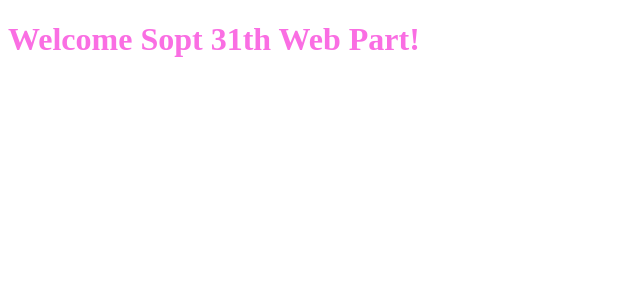
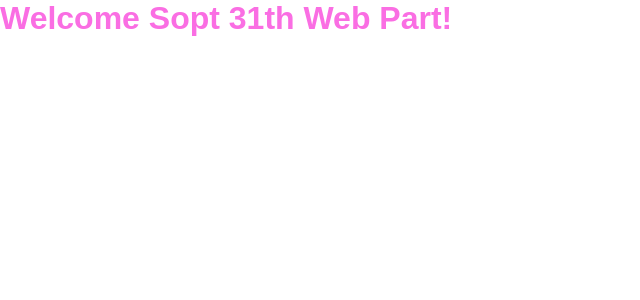
Before and after one commit to juno7803/storybook-example, a Next.js app: page / in a window 1280 px wide. Shown: the top 300 px of the page, without its empty margins (0-640 px from the left). Built offline with nearby package versions, Linux system fonts and the light colour scheme.

Commit message:
feat: Color mdx 문서 추가

```diff
--- a/pages/_app.tsx
+++ b/pages/_app.tsx
@@ -1,10 +1,11 @@
 import type { AppProps } from "next/app";
 import { ThemeProvider } from "@emotion/react";
-import { theme } from "../styles";
+import { theme, GlobalStyle } from "../styles";
 
 export default function App({ Component, pageProps }: AppProps) {
   return (
     <ThemeProvider theme={theme}>
+      <GlobalStyle />
       <Component {...pageProps} />
     </ThemeProvider>
   );
--- /dev/null
+++ b/stories/Colors.tsx
@@ -0,0 +1,58 @@
+import { css } from "@emotion/react";
+import styled from "@emotion/styled";
+import { colors } from "../styles";
+
+export const Colors: React.FC<{}> = () => {
+  return (
+    <List>
+      {Object.entries(colors).map(([name, code]) => (
+        <Item key={code}>
+          <Chip $color={code} border={code === colors.white} />
+          <Name>{name}</Name>
+          <Code>{code}</Code>
+        </Item>
+      ))}
+    </List>
+  );
+};
+
+const List = styled.ul`
+  display: flex;
+  padding: 0;
+  gap: 16px;
+`;
+
+const Item = styled.li`
+  list-style: none;
+  display: flex;
+  flex-direction: column;
+  align-items: center;
+  justify-content: center;
+`;
+
+const Chip = styled.div<{ $color: string; border: boolean }>`
+  width: 60px;
+  height: 60px;
+  border-radius: 100%;
+  box-sizing: border-box;
+  background-color: ${({ $color }) => $color};
+  ${({ border }) =>
+    border &&
+    css`
+      border: 1px solid ${colors.gray};
+    `};
+`;
+
+const Name = styled.div`
+  margin-top: 2px;
+  font-size: 13px;
+  line-height: 18px;
+  font-weight: 600;
+`;
+
+const Code = styled.div`
+  color: ${colors.gray};
+  font-size: 11px;
+  line-height: 16px;
+  font-weight: 500;
+`;
--- a/styles/GlobalStyle.tsx
+++ b/styles/GlobalStyle.tsx
@@ -1,6 +1,4 @@
 import { Global } from "@emotion/react";
 import { global } from "./global";
 
-const GlobalStyle = () => <Global styles={global} />;
-
-export default GlobalStyle;
+export const GlobalStyle = () => <Global styles={global} />;
--- a/styles/colors.ts
+++ b/styles/colors.ts
@@ -1,6 +1,7 @@
 export const colors = {
   white: "#FFFFFF",
   black: "#000000",
+  gray: "#34383B",
   zigzagPink: "#FA6EE3",
   kakaoYellow: "#FEE500",
 };
--- a/styles/global.ts
+++ b/styles/global.ts
@@ -4,10 +4,10 @@ import { css } from "@emotion/react";
 export const reset = css`
   html,
   body {
-    background: #fff;
+    background: ${colors.white};
     width: 100%;
     height: 100%;
-    color: ${colors.white};
+    color: ${colors.black};
     font-family: SUIT, sans-serif;
     -webkit-font-smoothing: antialiased;
     -webkit-overflow-scrolling: touch;
@@ -15,7 +15,6 @@ export const reset = css`
     touch-action: manipulation;
   }
 
-  /* stylelint-disable-next-line selector-id-pattern */
   #__next,
   #root {
     width: 100%;
```
Also changed, not shown: components/common/button/Button.tsx (+6 -1 lines), stories/Intro.mdx (+7 -1 lines), 2 other files (tests, documents, lock files or other folders).
